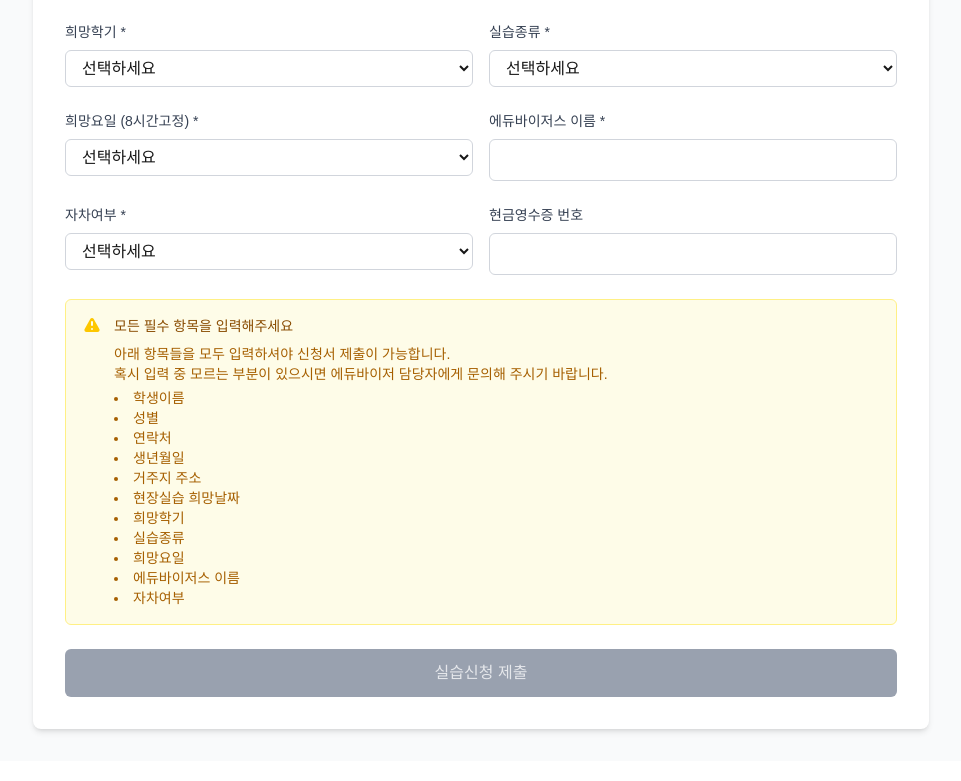
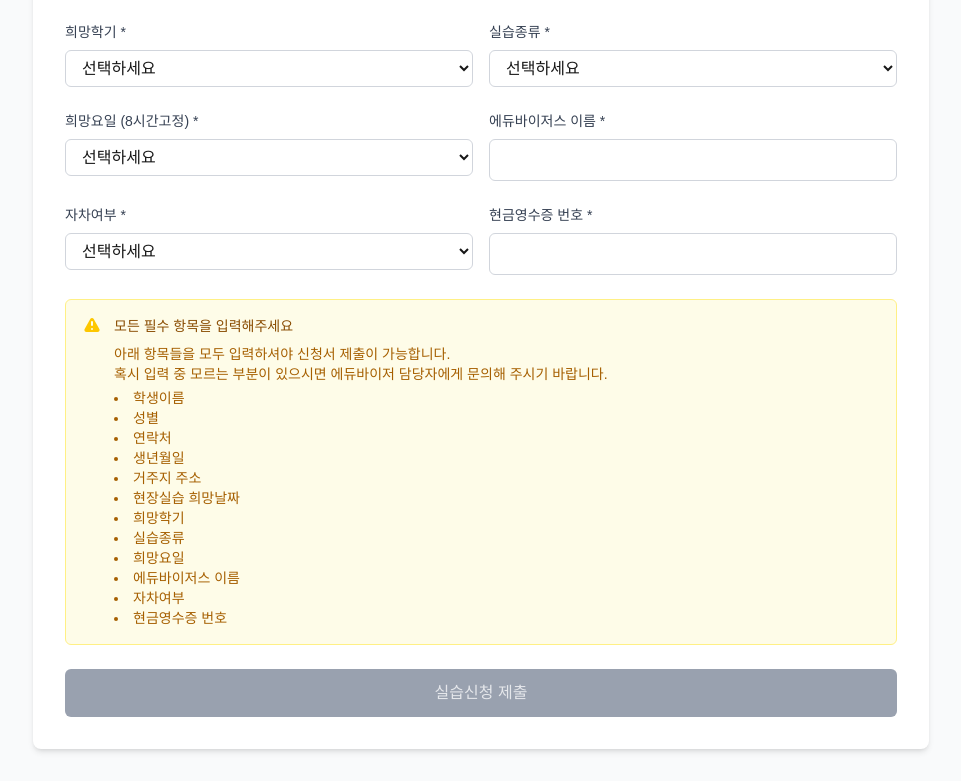
Before and after one commit to bp4sp4/korhrdsup, a Next.js app: page /consultation in a window 1280 px wide. Shown: the part 486-1267 px from the top of the page, without its empty margins (159-1120 px from the left). Built offline with nearby package versions, Linux system fonts and the light colour scheme; no server answers.

Commit message:
update form

```diff
--- a/src/app/consultation/page.tsx
+++ b/src/app/consultation/page.tsx
@@ -54,6 +54,7 @@ export default function StudentApplicationForm() {
       "preferred_day",
       "advisor_name",
       "car_available",
+      "cash_receipt_number",
     ];
 
     return requiredFields.every((field) => {
@@ -457,13 +458,14 @@ export default function StudentApplicationForm() {
 
             <div>
               <label className="block text-sm font-medium text-gray-700 mb-2">
-                현금영수증 번호
+                현금영수증 번호 *
               </label>
               <input
                 type="text"
                 name="cash_receipt_number"
                 value={formData.cash_receipt_number}
                 onChange={handleInputChange}
+                required
                 className="w-full px-3 py-2 border border-gray-300 rounded-md focus:outline-none focus:ring-2 focus:ring-blue-500"
               />
             </div>
@@ -511,6 +513,9 @@ export default function StudentApplicationForm() {
                       {!formData.preferred_day && <li>희망요일</li>}
                       {!formData.advisor_name && <li>에듀바이저스 이름</li>}
                       {!formData.car_available && <li>자차여부</li>}
+                      {!formData.cash_receipt_number && (
+                        <li>현금영수증 번호</li>
+                      )}
                     </ul>
                   </div>
                 </div>
```
